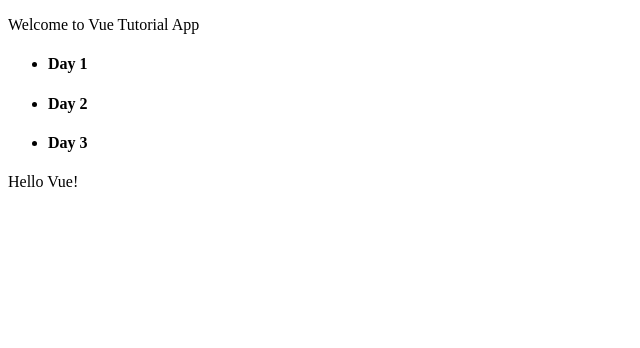
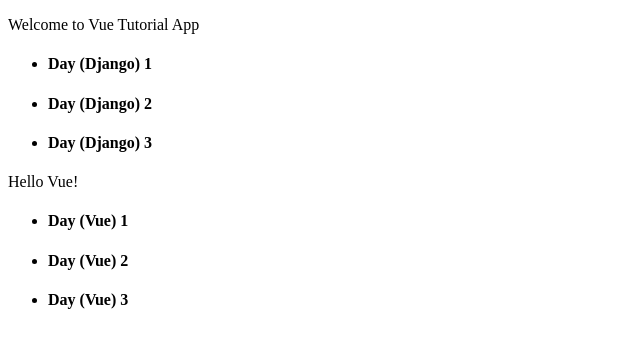
Before and after one commit to jmushtaq/vue, a Django app: page /vue_tutorial/ in a window 1280 px wide. Shown: the top 348 px of the page, without its empty margins (0-640 px from the left). Run offline with Django 3.2, Linux system fonts and the light colour scheme.

Commit message:
completed part 1 of tutorial - https://scotch.io/bar-talk/build-an-app-with-vuejs-and-django-part-one

```diff
--- a/vue_tutorial/templates/vue_tutorial/index.html
+++ b/vue_tutorial/templates/vue_tutorial/index.html
@@ -6,12 +6,20 @@
 
 <ul>
     {% for day in days %}
-        <li><h4> Day {{ day }}</h4></li>
+        <li><h4> Day (Django) {{ day }}</h4></li>
     {% endfor %}
 </ul>
 
+
+
 <div id="app">
     <p> [[ message ]] </p>
+
+    <ul>
+        <li v-for="day in {{ days }}">
+            <h4> Day (Vue) [[ day ]]</h4>
+        </li>
+    </ul>
 </div>
 
 <script>
@@ -19,7 +27,7 @@
     delimiters: ['[[', ']]'],
     el: '#app',
     data: {
-        message: 'Hello Vue!'
+        message: 'Hello Vue!',
     }
 
 })
```
